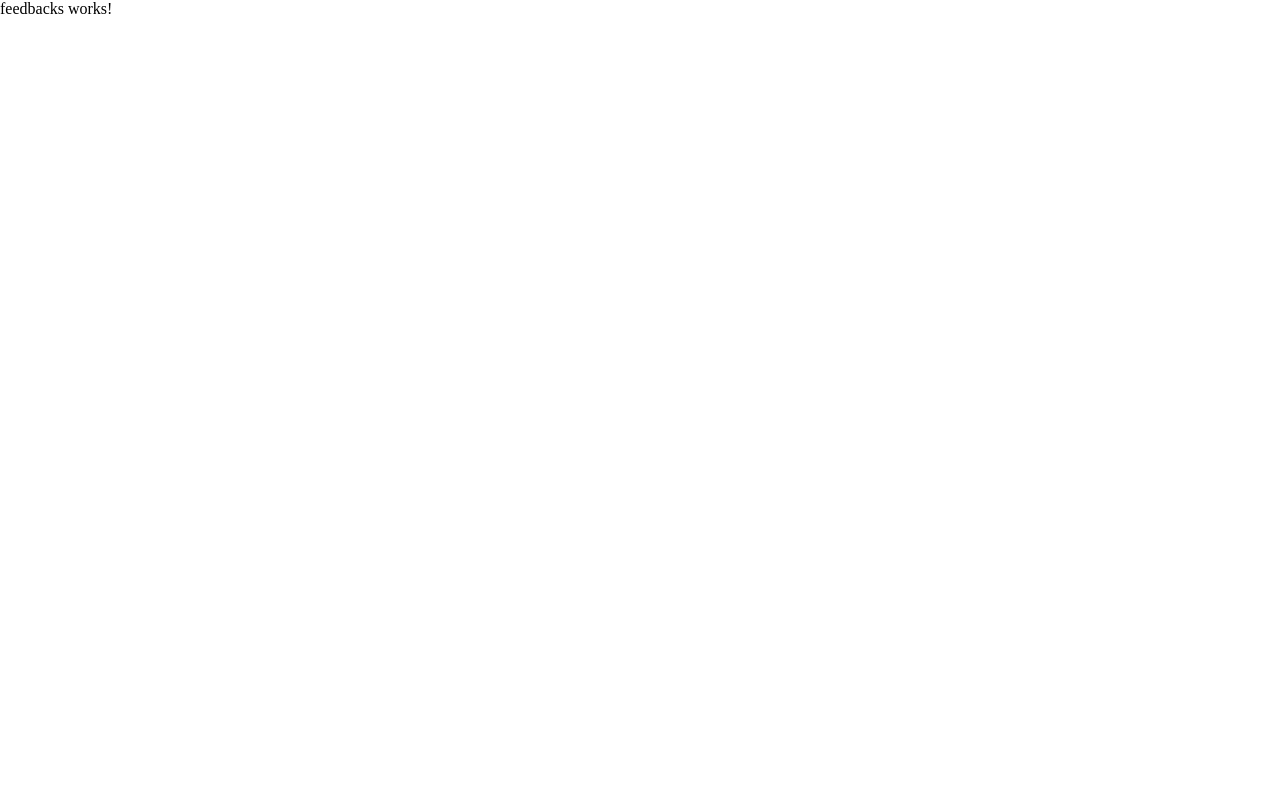
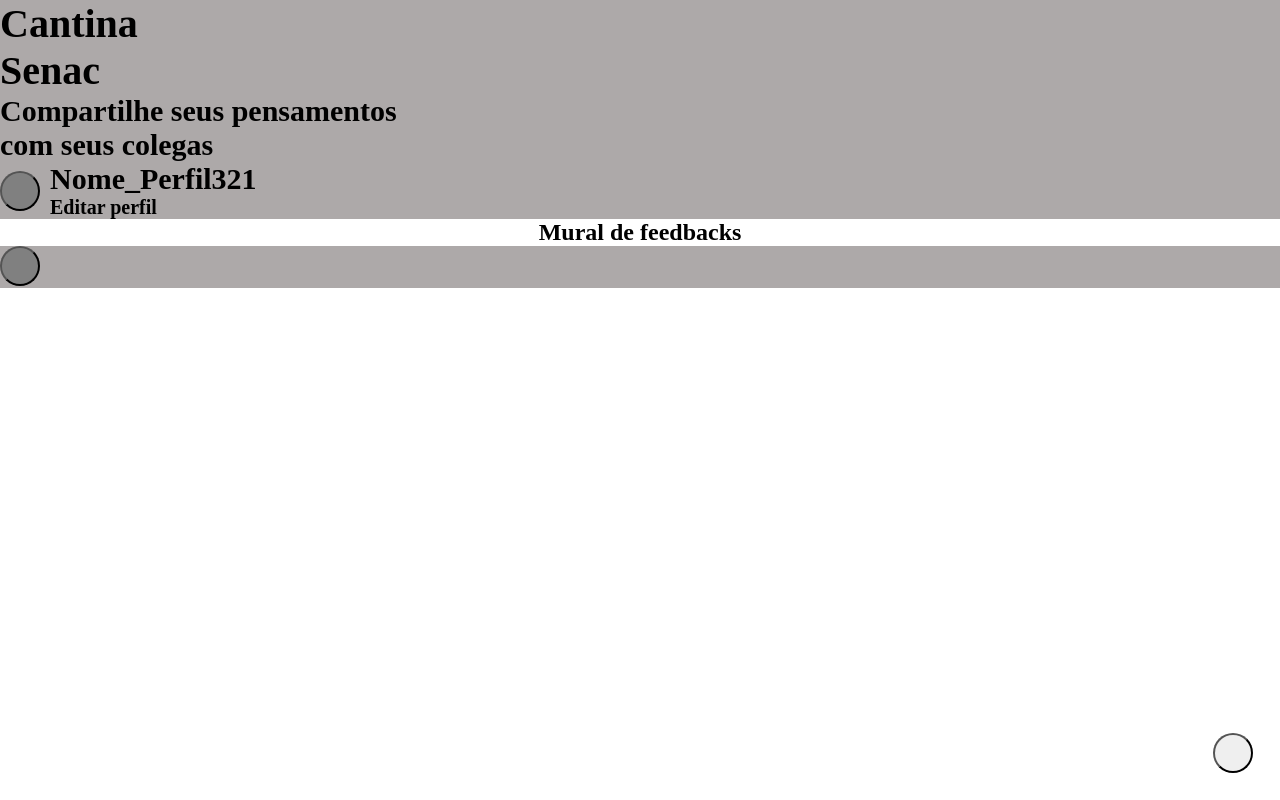
Before and after one commit to prof-lucas-senac/cantina-senac-2025-front, an Angular app: page /feedbacks in a window 1280 px wide. Built offline with nearby package versions, Linux system fonts and the light colour scheme.

Commit message:
Inicialização do projeto da tela de feedback, header finalizado, e caixa de feedbacks inicializada

```diff
--- a/src/app/components/feedbacks/feedbacks.component.css
+++ b/src/app/components/feedbacks/feedbacks.component.css
@@ -0,0 +1,37 @@
+header {
+    background: #ada9a9;
+    font-size: 20px;
+}
+.btn-cinza {
+      width: 3em;
+      height: 3em;
+      background-color: #808080;
+      border-radius: 50%;
+}
+#btn-avatar-bottom {
+    height: 3em;
+    width: 3em;
+    border-radius: 50%;
+    position: fixed;
+    bottom: 2em;
+    right: 2em;
+    display: flex;
+    justify-content: center;
+    align-items: center;
+}
+#perfil {
+  display: flex;
+  align-items: center;
+  gap: 10px;
+}
+#mural {
+
+    text-align: center;
+}
+#compartilhe {
+
+}
+
+.caixinha_feedback {
+    background-color: #ada9a9;
+}
--- a/src/app/components/feedbacks/feedbacks.component.html
+++ b/src/app/components/feedbacks/feedbacks.component.html
@@ -1 +1,49 @@
-<p>feedbacks works!</p>
+<link href="https://cdn.jsdelivr.net/npm/bootstrap@5.3.8/dist/css/bootstrap.min.css" rel="stylesheet" integrity="sha384-sRIl4kxILFvY47J16cr9ZwB07vP4J8+LH7qKQnuqkuIAvNWLzeN8tE5YBujZqJLB" crossorigin="anonymous">
+
+<header>
+  <div class="container-fluid">
+    <div class="row">
+
+      <div class="col-md-4 py-1">
+        <h1>Cantina</h1>
+        <h1>Senac</h1>
+      </div>
+
+      <div class="col-md-5 py-3" id="compartilhe">
+        <h2>Compartilhe seus pensamentos</h2>
+        <h2>com seus colegas</h2>
+      </div>
+
+      <div class="col-md-3 py-3" id="perfil">
+        <button class="btn-cinza"></button>
+
+
+        <div>
+          <h2 class="mb-0">Nome_Perfil321</h2>
+          <h4>Editar perfil</h4>
+        </div>
+      </div>
+
+    </div>
+  </div>
+</header>
+<div class="container-fluid">
+    <div class="row">
+        <div class="col-md-4">
+        </div>
+        <div class="col-md-4 py-3" id="mural">
+            <h2>Mural de feedbacks</h2>
+        </div>
+        <div class="col-md-4">
+
+        </div>
+    </div>
+</div>
+<div class="container">
+    <div class="row">
+        <div class="col-md-12  p-3 " class="caixinha_feedback">
+            <button class="btn-cinza"></button>
+        </div>
+    </div>
+</div>
+<button  id="btn-avatar-bottom"></button>
```
